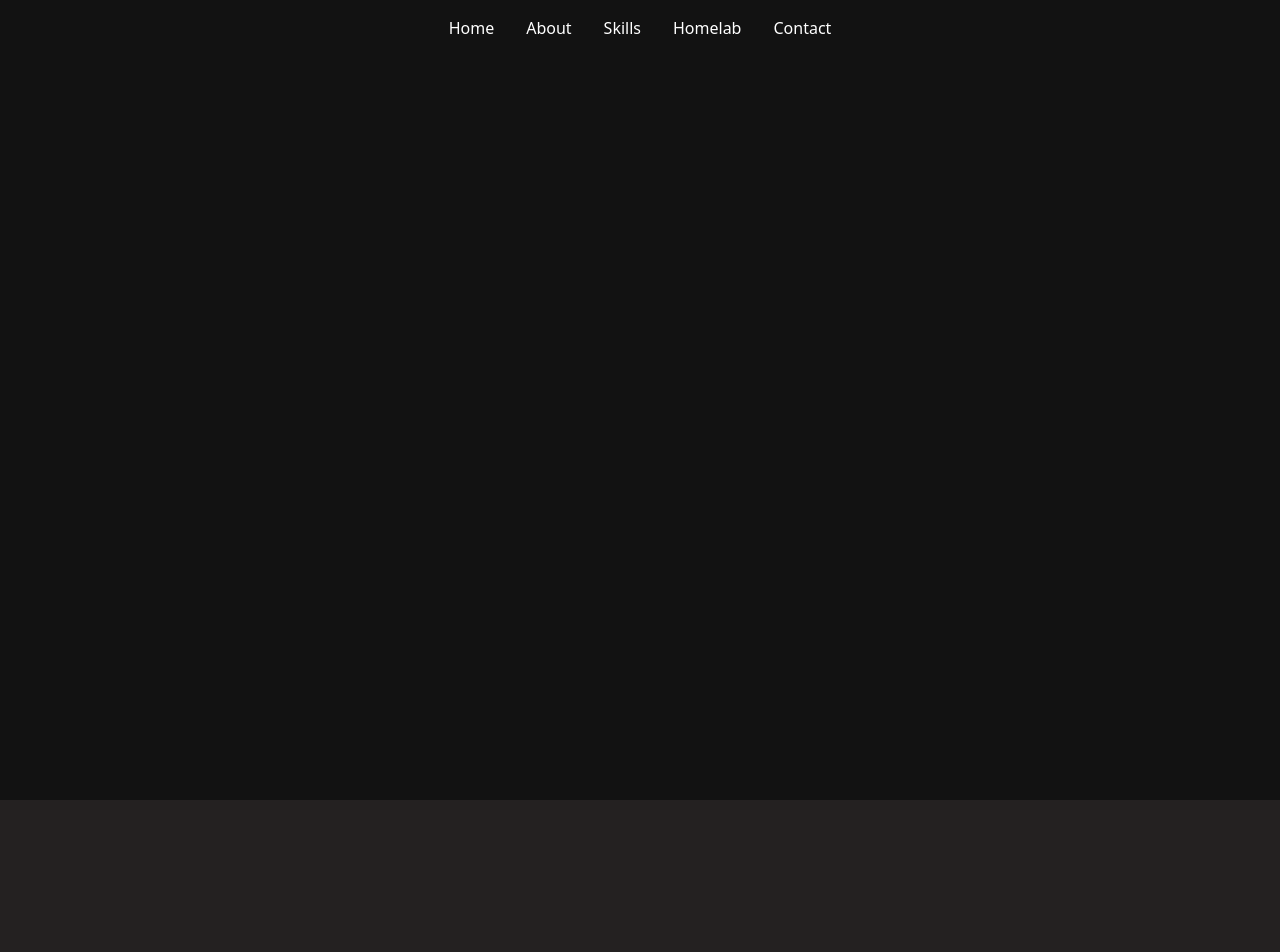
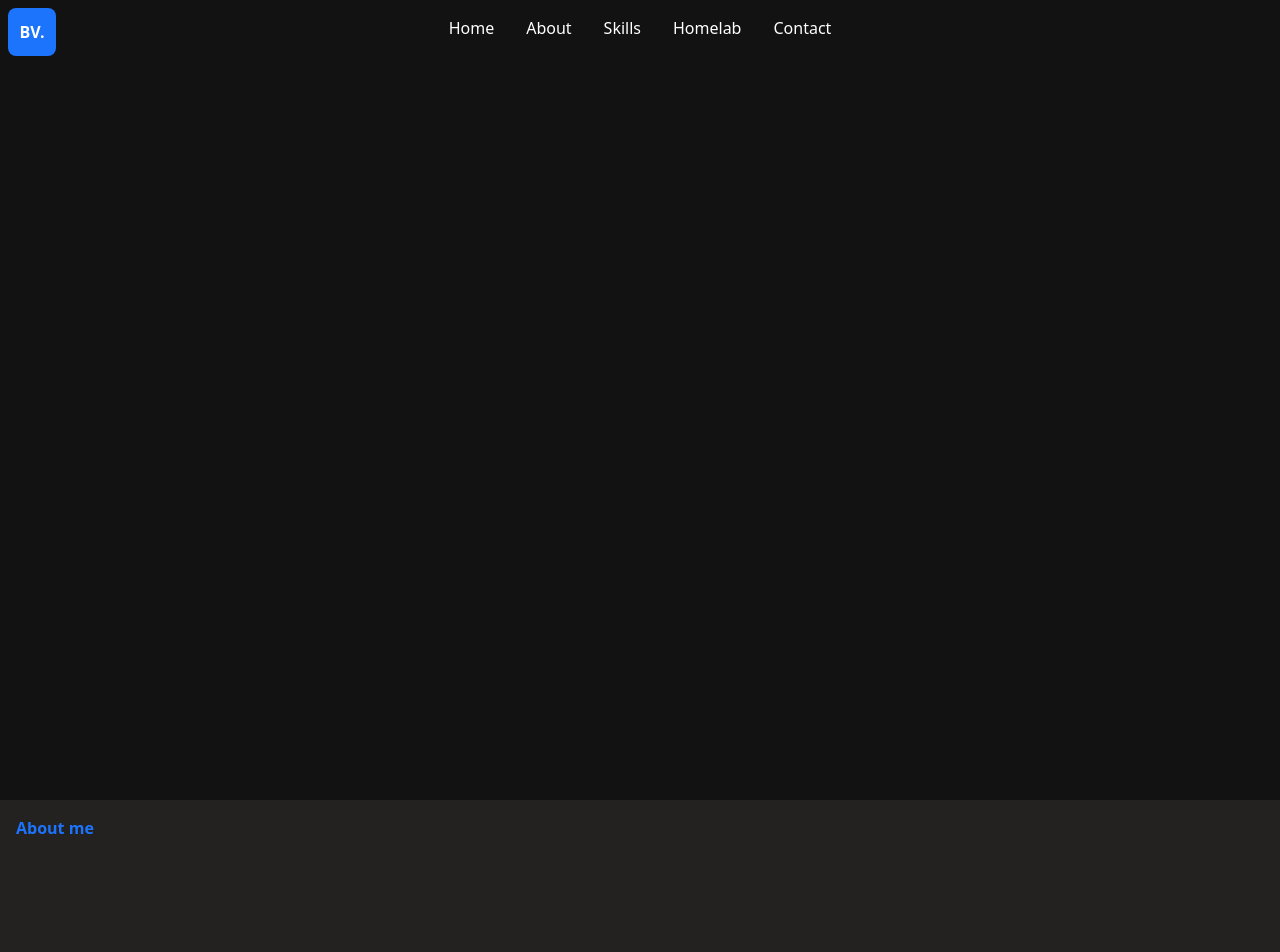
Before and after one commit to BerendVandenbussche/Portfolio3.0, a Vue app: page / in a window 1280 px wide. Shown: the top 952 px of the page. Built offline with nearby package versions, Linux system fonts and the light colour scheme.

Commit message:
Feat: Add logo and sections

```diff
--- a/src/App.vue
+++ b/src/App.vue
@@ -6,29 +6,37 @@ const navigationItems = ["Home", "About", "Skills", "Homelab", "Contact"];
 </script>
 
 <template>
-  <router-view>
+  <div>
     <portfolio-section
-      :id="navigationItems[0]"
-      class="bg-background-darkest text-white"
+      v-for="(navigationItem, index) in navigationItems"
+      :key="index"
+      :section-title="navigationItem"
+      :class="index % 2 === 0 ? 'bg-darkest text-white' : 'bg-dark text-white'"
     >
+      <template v-if="index === 0">
         <header>
           <nav>
+            <div
+              class="absolute top-2 left-2 flex justify-center items-center w-12 h-12 rounded-lg bg-theme font-bold"
+            >
+              <p>BV.</p>
+            </div>
             <ul class="flex justify-center">
               <NavItem
-              v-for="navigationItem of navigationItems"
-              :title="navigationItem"
+                v-for="navItem in navigationItems"
+                :key="navItem"
+                :title="navItem"
               />
             </ul>
           </nav>
         </header>
         <main></main>
-    </portfolio-section>
-    <portfolio-section
-      :id="navigationItems[1]"
-      class="bg-background-dark text-white"
-    >
-    </portfolio-section>
-  </router-view>
       </template>
 
-<style scoped></style>
+      <template v-if="index === 1">
+        <h1 class="font-bold text-theme">About me</h1>
+      </template>
+    </portfolio-section>
+    <footer></footer>
+  </div>
+</template>
--- a/src/assets/main.css
+++ b/src/assets/main.css
@@ -1,6 +1,8 @@
 @import "tailwindcss";
 
 @theme{
-    --color-background-darkest: #121212;
-    --color-background-dark: #242121;
+    --color-theme: #1C74FC;
+
+    --color-darkest: #121212;
+    --color-dark: #242121;
 }
--- a/src/components/PortfolioSection.vue
+++ b/src/components/PortfolioSection.vue
@@ -1,11 +1,13 @@
 <script setup lang="ts">
-
+defineProps({
+  sectionTitle: String,
+});
 </script>
 
 <template>
-  <div class="h-screen"><slot></slot></div>
+  <div :id="sectionTitle" class="h-screen p-4">
+    <slot></slot>
+  </div>
 </template>
 
-<style scoped>
-
-</style>
+<style scoped></style>
--- a/src/components/navigation/NavItem.vue
+++ b/src/components/navigation/NavItem.vue
@@ -1,16 +1,13 @@
 <script setup lang="ts">
 defineProps({
-  title: String
-})
-
+  title: String,
+});
 </script>
 
 <template>
-<li class="p-4">
-  <router-link :to="`#${title}`">{{title}}</router-link>
-</li>
+  <li class="px-4">
+    <router-link :to="`#${title}`">{{ title }}</router-link>
+  </li>
 </template>
 
-<style scoped>
-
-</style>
+<style scoped></style>
```
Lines whose indentation alone changed are shown as unchanged.
